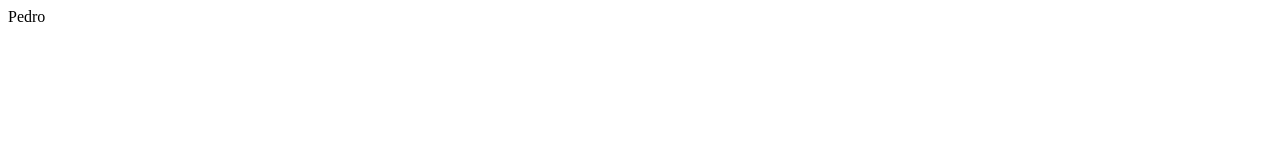
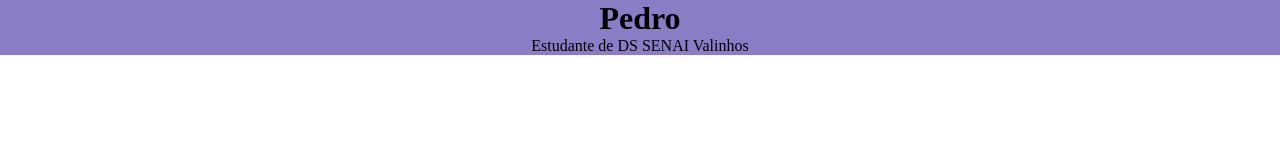
Before and after one commit to PedroUE/meu-primeiro-site, a plain HTML site: page index.html in a window 1280 px wide. Drawn offline with Linux system fonts and the light colour scheme.

Commit message:
meu primeiro site

```diff
--- /dev/null
+++ b/assets/styles/index.css
@@ -0,0 +1,14 @@
+/*Reset do CSS */
+* {
+  margin: 0px;
+  padding: 0;
+}
+
+h1,
+p {
+  text-align: center;
+}
+
+header {
+  background-color: rgb(139, 125, 197);
+}
--- a/index.html
+++ b/index.html
@@ -4,8 +4,12 @@
     <meta charset="UTF-8" />
     <meta name="viewport" content="width=device-width, initial-scale=1.0" />
     <title>Primeiro Site</title>
+    <link rel="stylesheet" href="assets/styles/index.css" />
   </head>
   <body>
-    Pedro
+    <header>
+      <h1>Pedro</h1>
+      <p>Estudante de DS SENAI Valinhos</p>
+    </header>
   </body>
 </html>
```
